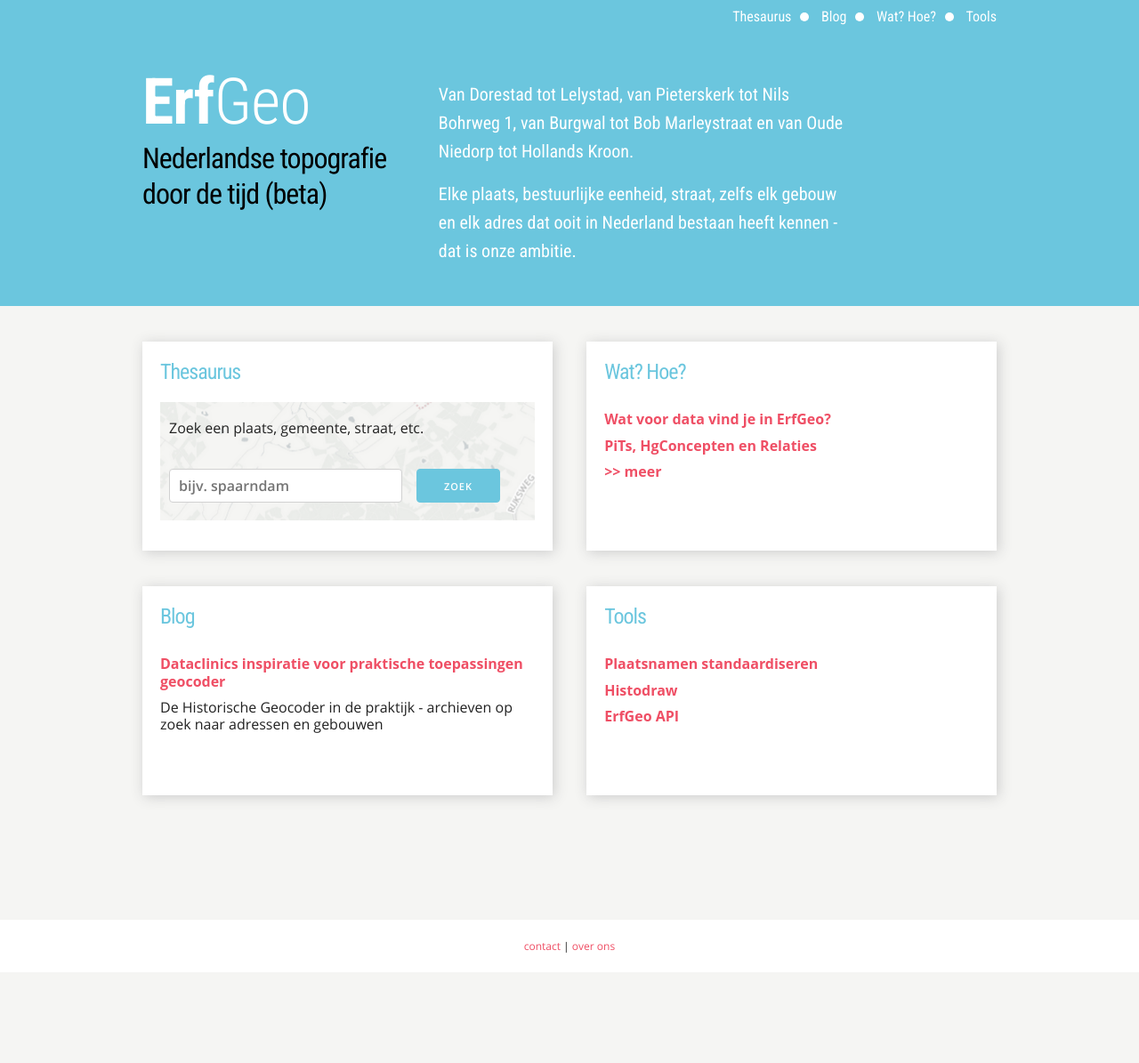
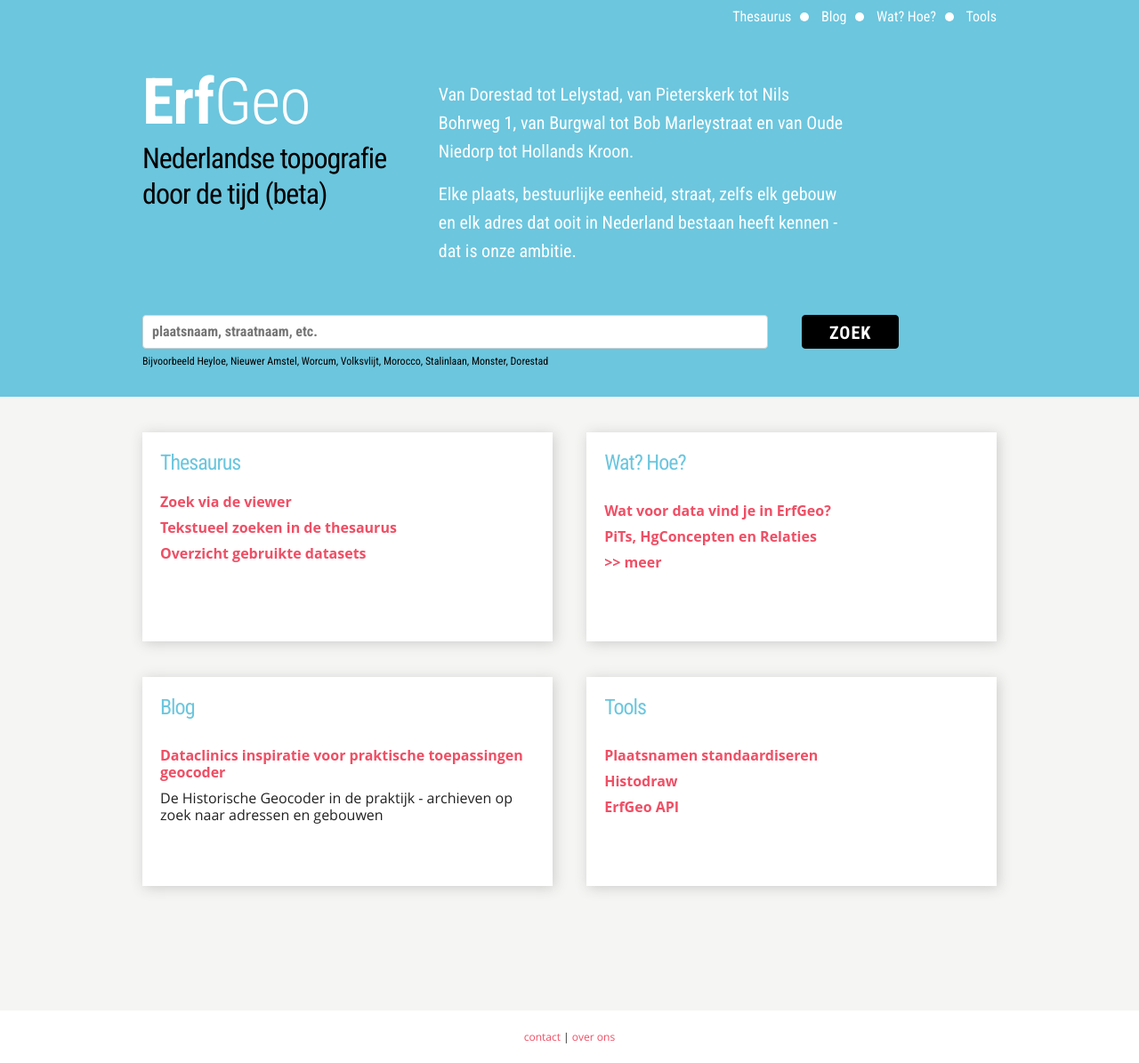
Before and after one commit to erfgoed-en-locatie/erfgoed-en-locatie.github.io, a Jekyll site: the page built from index.md, in a window 1280 px wide. Shown: the whole page at 89% size. Built offline with Jekyll 4.4.1, drawn with Linux system fonts in a browser that asks for light colours; some web fonts are replaced; a script that is not in the unit is left out; before the commit the page ends 1093 px from its top, so only the background shows below that.

Commit message:
search box before the fold

```diff
--- a/_includes/alternateHeader.html
+++ b/_includes/alternateHeader.html
@@ -39,6 +39,35 @@
 
         </div>
       </div>
+
+      <div class="row">
+
+
+          <div id="searchbox">
+            <div class="row">
+              <div class="nine columns">
+              <label>
+                <input type="text" class="u-full-width" id="searchstring" placeholder="plaatsnaam, straatnaam, etc." data-keyuphandler="thesaurusSearch" style="margin-top: 10px;"/>
+              </label>
+              <p>Bijvoorbeeld <a href="/thesaurus/#search=%22Heyloe%22">Heyloe</a>,
+                  <a href="/thesaurus/#search=%22Nieuwer Amstel%22">Nieuwer Amstel</a>,
+                  <a href="/thesaurus/#search=%22Worcum%22">Worcum</a>,
+                  <a href="/thesaurus/#search=%22Volksvlijt%22">Volksvlijt</a>,
+                  <a href="/thesaurus/#search=%22Morocco%22">Morocco</a>,
+                  <a href="/thesaurus/#search=%22Stalinlaan%22">Stalinlaan</a>,
+                  <a href="/thesaurus/#search=%22Monster%22">Monster</a>,
+                  <a href="/thesaurus/#search=%22Dorestad%22">Dorestad</a></p>
+              </div>
+              <div class="three columns">
+                <button class="button-primary" onclick="search();">Zoek</button>
+              </div>
+            </div>
+          </div>
+
+
+
+      </div>
+
     </div>
   </nav>
 </header>
--- a/css/style.scss
+++ b/css/style.scss
@@ -158,13 +158,25 @@
   font-weight: normal;
 }
 
-.home-blocks #searchbox{
-  background-image:url(../images/dwingeloo.png);
-  padding: 20px 10px 0 10px;
+#searchbox{
+  padding: 0 10px 10px 0;
+  color: #000;
 }
 
-.home-blocks #searchbox button{
+#searchbox input{
+  margin-bottom: 0;
+}
+
+#searchbox button{
   margin-top: 10px;
+}
+#searchbox p{
+  font-size:12px;
+  margin-top:0;
+  margin-bottom: 20px;
+}
+#searchbox p a{
+  color: #000;
 }
 
 .home-blocks .row{
@@ -281,12 +293,13 @@
 }
 
 button.button-primary{
-  background-color:#6bc6de;
-  border-color:#6bc6de;
+  background-color:#000;
+  border-color:#000;
+  font-size: 20px;
 }
 button.button-primary:hover{
-  background-color:#000;
-  border-color:#000;
+  background-color: $link-color;
+  border-color: $link-color;
 }
 
 .row.no-bottom-margin {
--- a/index.md
+++ b/index.md
@@ -8,12 +8,24 @@
 	<div class="six columns">
 
 		<h1 style="margin-bottom: 10px;"><a href="/thesaurus">Thesaurus</a></h1>
-		<div id="searchbox">
-		<p>Zoek een plaats, gemeente, straat, etc.</p>
+
+		<a href="/thesaurus">Zoek via de viewer</a><br />
+		<a href="http://thesaurus.erfgeo.nl/">Tekstueel zoeken in de thesaurus</a><br />
+		<a href="http://thesaurus.erfgeo.nl/bronnen">Overzicht gebruikte datasets</a><br />
+		<!--
+		<div id="searchbox-oud">
+		<p>Bijvoorbeeld <a href="/thesaurus/#search=%22Heyloe%22">Heyloe</a>,
+						<a href="/thesaurus/#search=%22Nieuwer Amstel%22">Nieuwer Amstel</a>,
+						<a href="/thesaurus/#search=%22Worcum%22">Worcum</a>,
+						<a href="/thesaurus/#search=%22Volksvlijt%22">Volksvlijt</a>,
+						<a href="/thesaurus/#search=%22Morocco%22">Morocco</a>,
+						<a href="/thesaurus/#search=%22Stalinlaan%22">Stalinlaan</a>,
+						<a href="/thesaurus/#search=%22Monster%22">Monster</a>,
+						<a href="/thesaurus/#search=%22Dorestad%22">Dorestad</a></p>
 			<div class="row">
 				<div class="eight columns">
 				<label>
-					<input type="text" class="u-full-width" id="searchstring" placeholder="bijv. spaarndam" data-keyuphandler="thesaurusSearch" style="margin-top: 10px;"/>
+					<input type="text" class="u-full-width" id="searchstring" placeholder="plaatsnaam, straatnaam, etc." data-keyuphandler="thesaurusSearch" style="margin-top: 10px;"/>
 				</label>
 				</div>
 				<div class="four columns">
@@ -21,6 +33,7 @@
 				</div>
 			</div>
 		</div>
+		-->
 	</div>
 
 	<div class="six columns">
```
